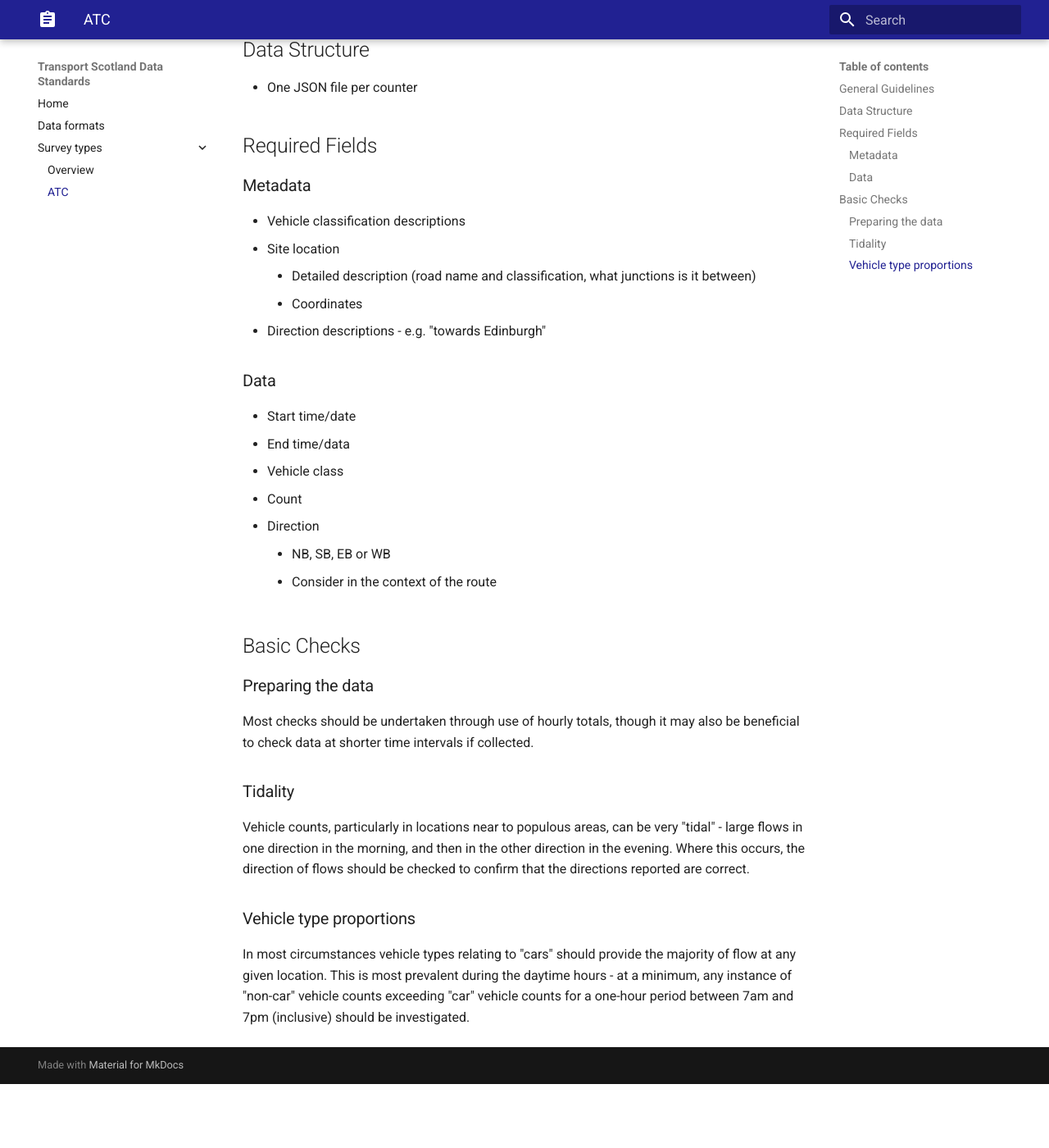
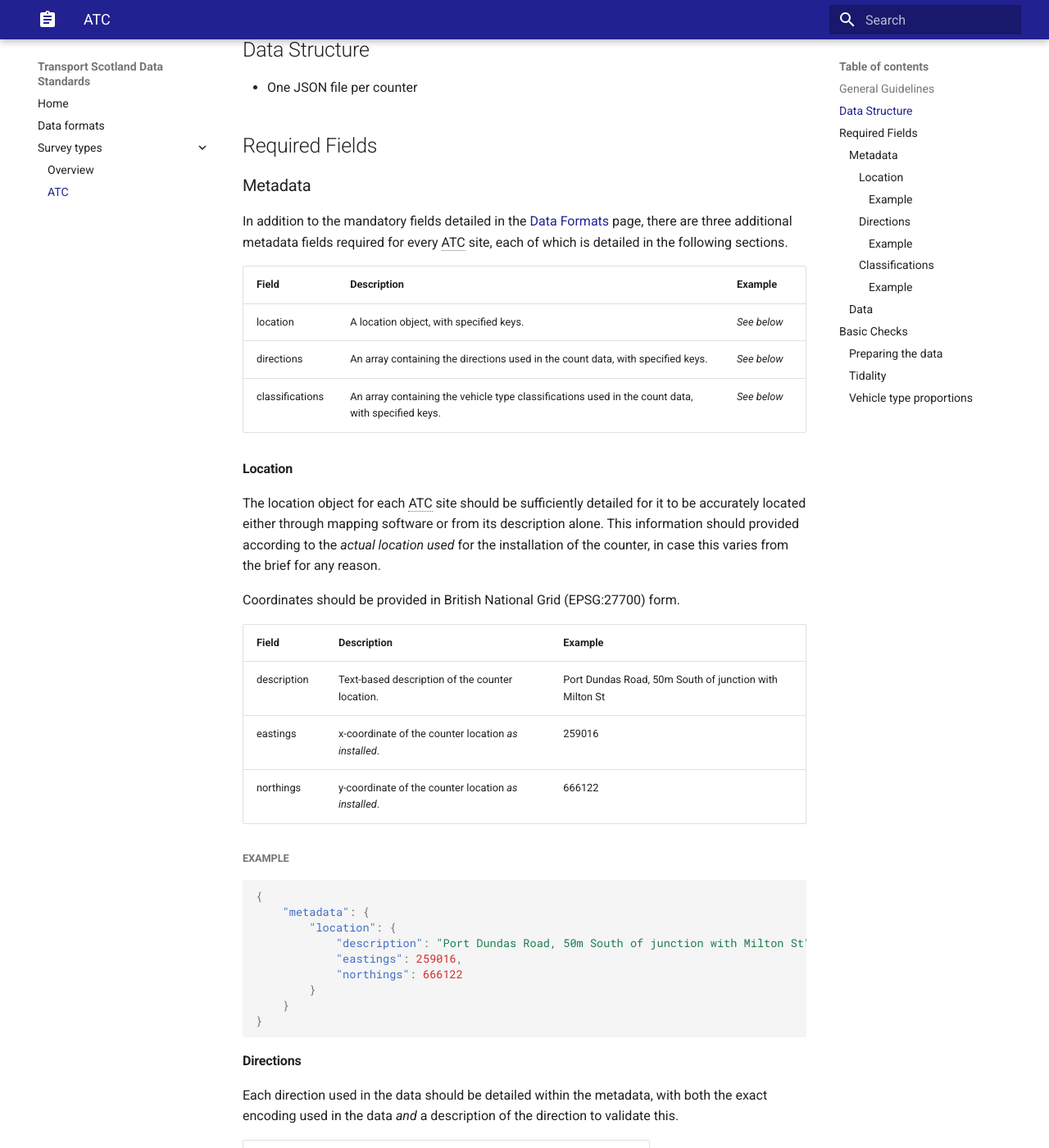
Before and after one commit to TransportScotland/data-standards, an MkDocs documentation site: the page built from docs/survey_types/atc.md, in a window 1280 px wide and 1400 px high, scrolled down 344 px. Shown: the whole window at 82% size. Built offline with MkDocs 1.6.1 and Material for MkDocs 9.7.7, drawn with Linux system fonts in a browser that asks for light colours; before the commit the page ends 1666 px from its top, so only the background shows below that; some of the changed text lies outside the part shown.

Commit message:
Add detailed ATC metadata descriptions

````diff
--- a/docs/survey_types/atc.md
+++ b/docs/survey_types/atc.md
@@ -13,11 +13,97 @@ Data should be provided at intervals not exceeding one hour in length, with 15 m
 ## Required Fields
 
 ### Metadata
-- Vehicle classification descriptions
-- Site location
-    - Detailed description (road name and classification, what junctions is it between)
-    - Coordinates
-- Direction descriptions - e.g. "towards Edinburgh"
+
+In addition to the mandatory fields detailed in the [Data Formats](../data_formats.md) page, there are three additional metadata fields required for every ATC site, each of which is detailed in the following sections.
+
+| Field           | Description                                                                                       | Example     |
+|-----------------|---------------------------------------------------------------------------------------------------|-------------|
+| location        | A location object, with specified keys.                                                           | _See below_ |
+| directions      | An array containing the directions used in the count data, with specified keys.                   | _See below_ |
+| classifications | An array containing the vehicle type classifications used in the count data, with specified keys. | _See below_ |
+
+#### Location
+
+The location object for each ATC site should be sufficiently detailed for it to be accurately located either through mapping software or from its description alone. This information should provided according to the _actual location used_ for the installation of the counter, in case this varies from the brief for any reason.
+
+Coordinates should be provided in British National Grid (EPSG:27700) form.
+
+| Field       | Description                                          | Example                                                |
+|-------------|------------------------------------------------------|--------------------------------------------------------|
+| description | Text-based description of the counter location.      | Port Dundas Road, 50m South of junction with Milton St |
+| eastings    | x-coordinate of the counter location _as installed_. | 259016                                                 |
+| northings   | y-coordinate of the counter location _as installed_. | 666122                                                 |
+
+##### Example
+```json
+{
+    "metadata": {
+        "location": {
+            "description": "Port Dundas Road, 50m South of junction with Milton St",
+            "eastings": 259016,
+            "northings": 666122
+        }
+    }
+}
+```
+
+#### Directions
+
+Each direction used in the data should be detailed within the metadata, with both the exact encoding used in the data _and_ a description of the direction to validate this.
+
+| Field       | Description                             | Example               |
+|-------------|-----------------------------------------|-----------------------|
+| direction   | Direction as used in the data.          | NB                    |
+| description | Description of the direction of travel. | Towards Milton Street |
+
+##### Example
+```json
+{
+    "metadata": {
+        "directions": [
+            {
+                "direction": "NB",
+                "description": "Towards Milton Street"
+            },
+            {
+                "direction": "SB",
+                "description": "Towards Cowcaddens Road"
+            }
+        ]
+    }
+}
+```
+
+#### Classifications
+
+The majority of ATC surveys require categorised vehicle counts. To avoid ambiguity, the categorisation methods used by the counter should be detailed as clearly as possible within this key.
+
+| Field       | Description                        | Example |
+|-------------|------------------------------------|---------|
+| class       | Vehicle class as used in the data. | 1       |
+| description | Description of the class.          | Car     |
+
+##### Example
+```json
+{
+    "metadata": {
+        "classifications": [
+            {
+                "class": 1,
+                "description": "Car"
+            },
+            {
+                "class": 2,
+                "description": "LGV"
+            },
+            {
+                "class": 3,
+                "description": "HGV"
+            }
+        ]
+    }
+}
+```
 
 ### Data
 - Start time/date
````
